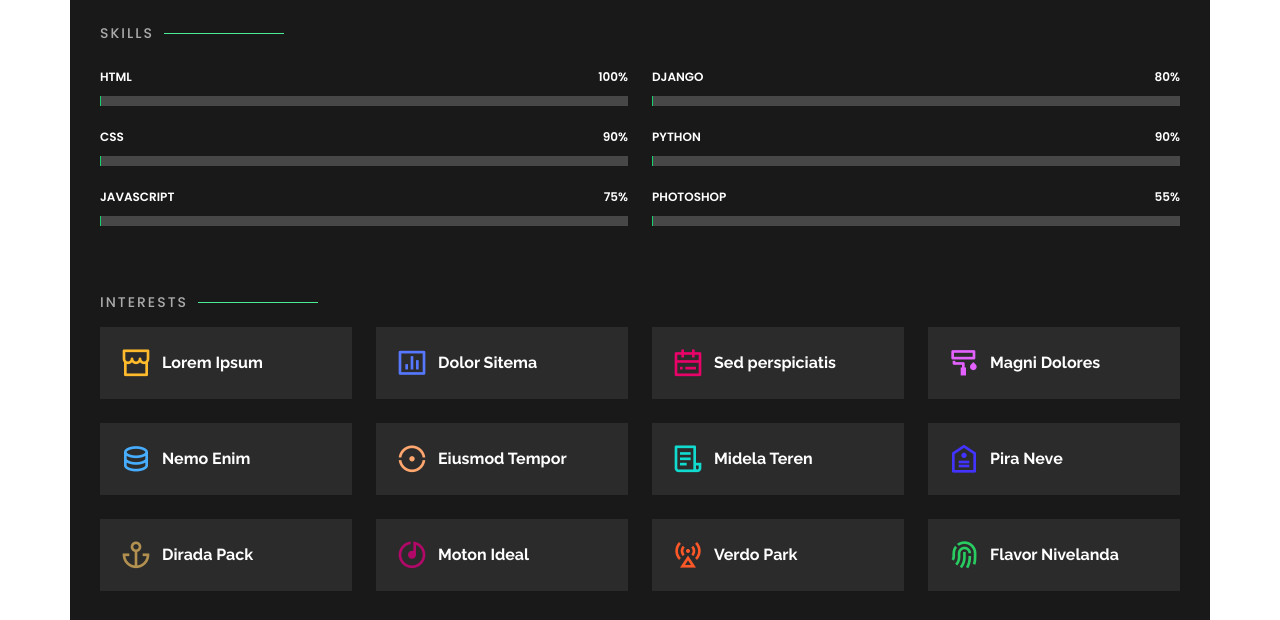
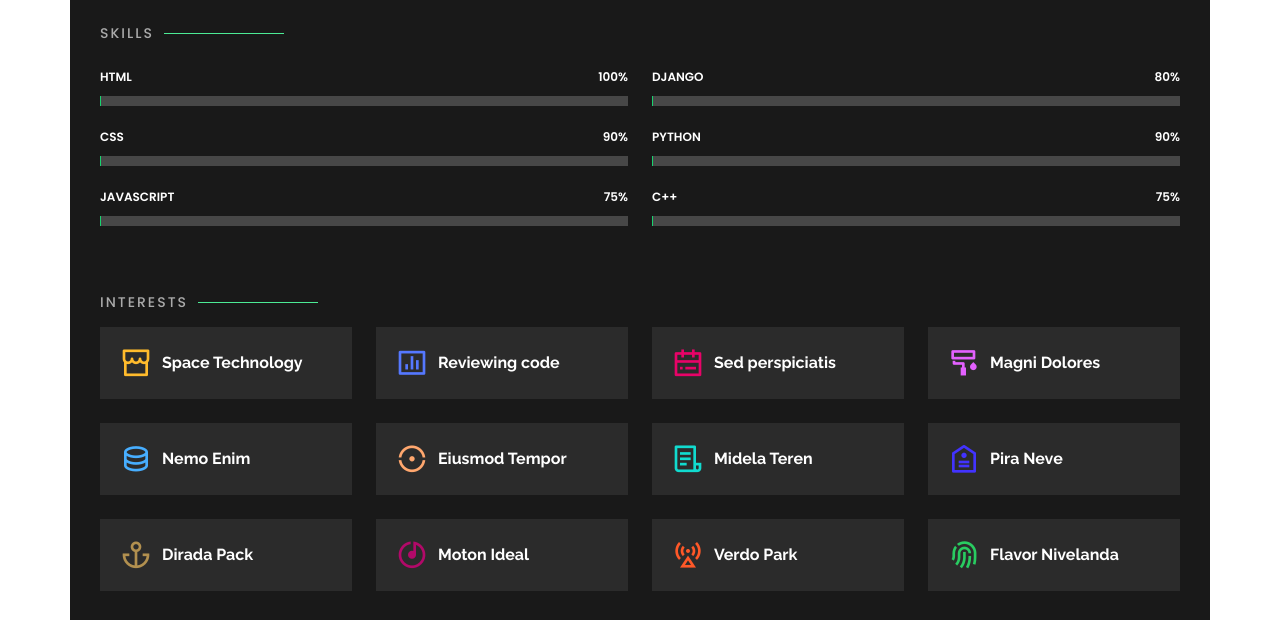
Before and after one commit to amcoolalphonce/django_for_beginners, a Django app: page / in a window 1280 px wide, after a click on "About". Shown: the part 893-1513 px from the top of the page. Run offline with Django 4.2, Linux system fonts and the light colour scheme; some libraries are stand-ins or nearby versions.

Commit message:
Update index.html

```diff
--- a/templates/index.html
+++ b/templates/index.html
@@ -211,7 +211,7 @@
           </div>
 
           <div class="progress">
-            <span class="skill">Photoshop <i class="val">55%</i></span>
+            <span class="skill">C++<i class="val">75%</i></span>
             <div class="progress-bar-wrap">
               <div class="progress-bar" role="progressbar" aria-valuenow="55" aria-valuemin="0" aria-valuemax="100"></div>
             </div>
@@ -234,13 +234,13 @@
         <div class="col-lg-3 col-md-4">
           <div class="icon-box">
             <i class="ri-store-line" style="color: #ffbb2c;"></i>
-            <h3>Lorem Ipsum</h3>
+            <h3>Space Technology</h3>
           </div>
         </div>
         <div class="col-lg-3 col-md-4 mt-4 mt-md-0">
           <div class="icon-box">
             <i class="ri-bar-chart-box-line" style="color: #5578ff;"></i>
-            <h3>Dolor Sitema</h3>
+            <h3>Reviewing code</h3>
           </div>
         </div>
         <div class="col-lg-3 col-md-4 mt-4 mt-md-0">
```
